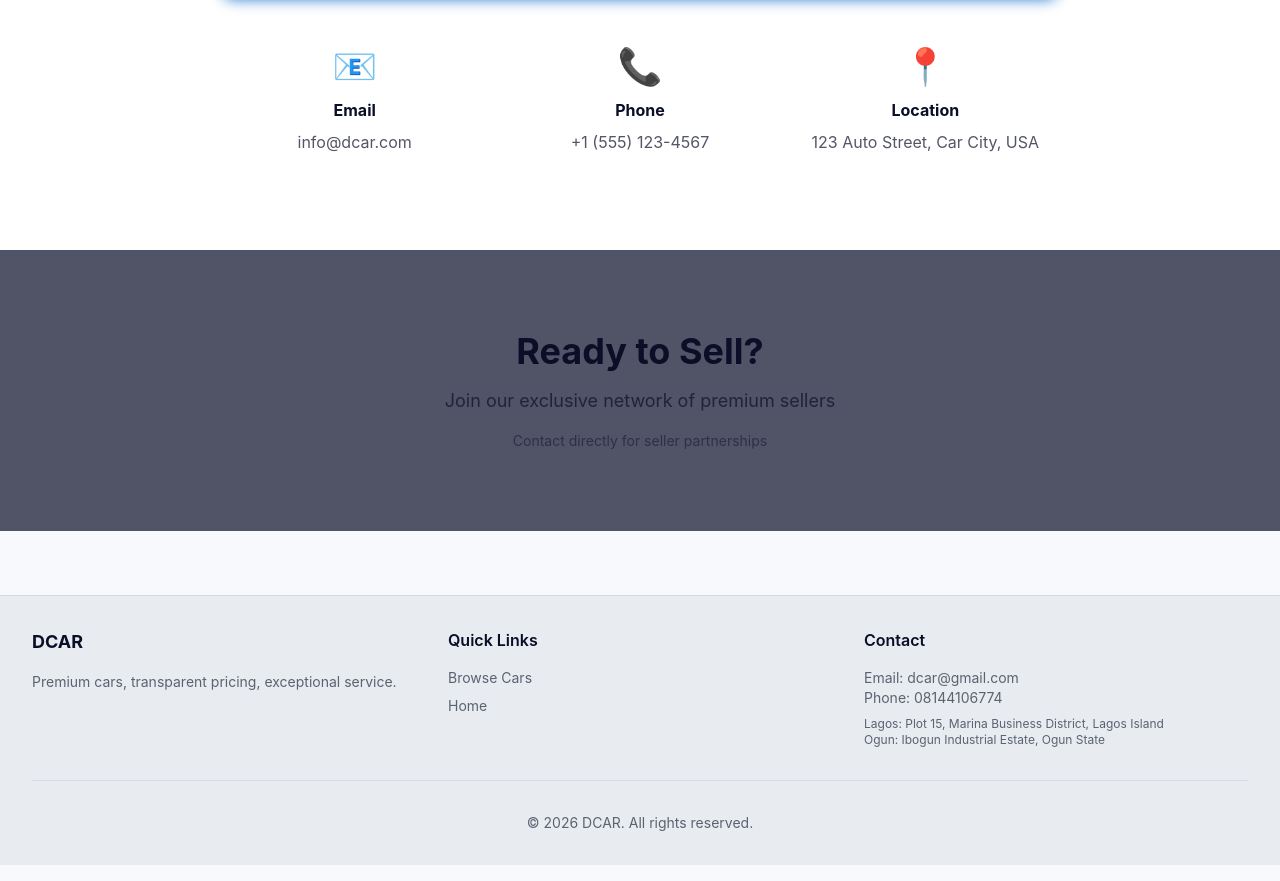
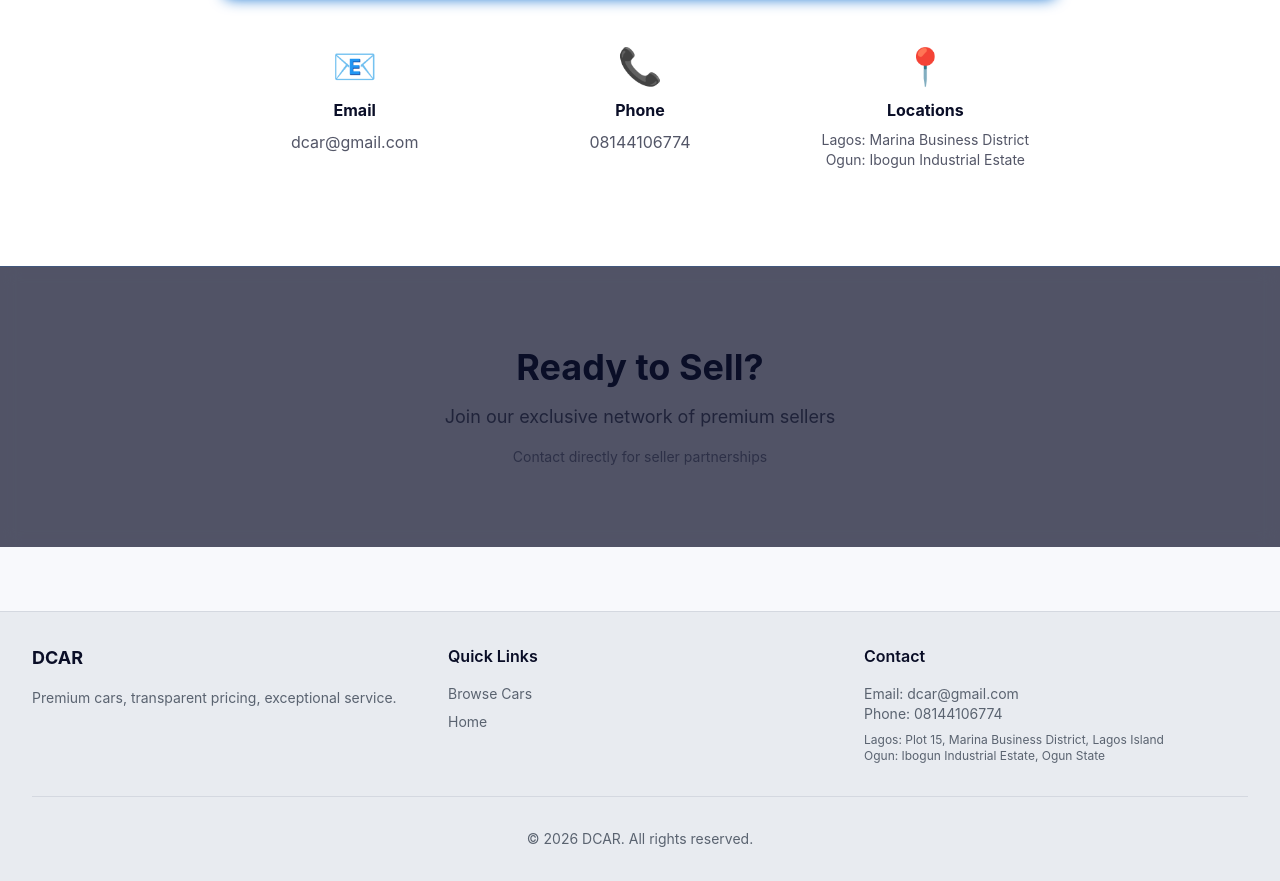
Before and after one commit to domiyungforex/dcar, a Next.js app: page / in a window 1280 px wide. Shown: the part 2739-3620 px from the top of the page. Built offline with nearby package versions, Linux system fonts and the light colour scheme; no server answers; the database is empty.

Commit message:
Update contact cards with dcar@gmail.com, 08144106774, and office locations

```diff
--- a/components/ContactSection.tsx
+++ b/components/ContactSection.tsx
@@ -135,17 +135,21 @@ export default function ContactSection() {
           <div className="text-center">
             <div className="text-4xl mb-3">📧</div>
             <h3 className="font-bold mb-2">Email</h3>
-            <p className="text-foreground/70">info@dcar.com</p>
+            <p className="text-foreground/70">dcar@gmail.com</p>
           </div>
           <div className="text-center">
             <div className="text-4xl mb-3">📞</div>
             <h3 className="font-bold mb-2">Phone</h3>
-            <p className="text-foreground/70">+1 (555) 123-4567</p>
+            <p className="text-foreground/70">08144106774</p>
           </div>
           <div className="text-center">
             <div className="text-4xl mb-3">📍</div>
-            <h3 className="font-bold mb-2">Location</h3>
-            <p className="text-foreground/70">123 Auto Street, Car City, USA</p>
+            <h3 className="font-bold mb-2">Locations</h3>
+            <p className="text-foreground/70 text-sm">
+              Lagos: Marina Business District
+              <br />
+              Ogun: Ibogun Industrial Estate
+            </p>
           </div>
         </div>
       </div>
```
